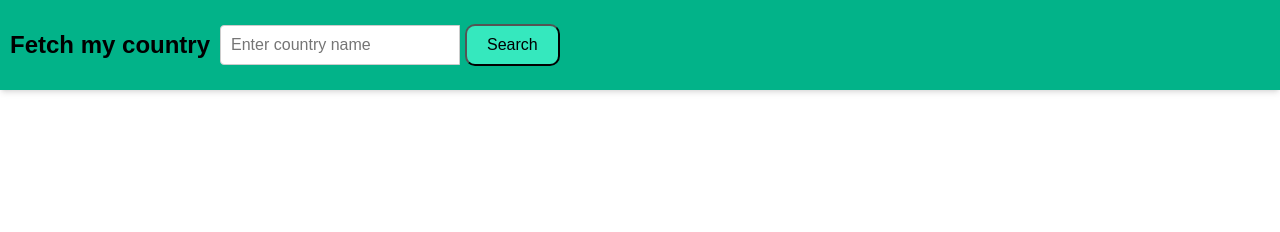
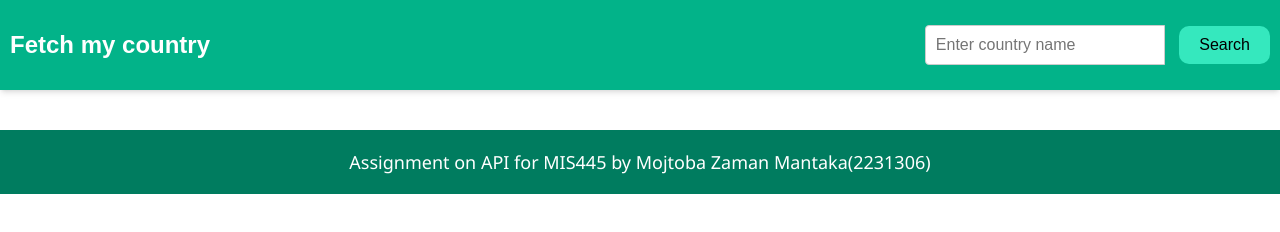
Before and after one commit to itszaman7/mis445assignmentonApi, a plain HTML site: page index.html in a window 1280 px wide. Drawn offline with Linux system fonts and the light colour scheme; no server answers.

Commit message:
Footer update

```diff
--- a/index.html
+++ b/index.html
@@ -3,13 +3,15 @@
     <meta charset="UTF-8">
     <meta name="viewport" content="width=device-width, initial-scale=1.0">
     <link rel="stylesheet" href="style.css">
-    <title>Document</title>
+    <title>Country Details</title>
 </head>
 <body>
     <nav class="navbar">
         <h1>Fetch my country</h1>
+       <div>
         <input type="text" id="search-input" placeholder="Enter country name">
         <button id="search-btn" onclick="searchCountry()">Search</button>
+       </div>
 
     </nav>
 
@@ -20,6 +22,10 @@
     <div class="countryHolder">
     <div class="country" id="countries"></div>
     </div>
+
+    <footer>
+        <h1>Assignment on API for MIS445 by Mojtoba Zaman Mantaka(2231306)</h1>
+    </footer>
     <script src="script.js"></script>
 </body>
 </html>
--- a/style.css
+++ b/style.css
@@ -10,7 +10,7 @@ body {
     width: 100%;
     box-shadow: 0 4px 6px -1px rgba(0,0,0,0.1), 0 2px 4px -2px rgba(0,0,0,0.1);
     display: flex;
-    justify-content: start;
+    justify-content: space-between;
     align-items: center;
     position: relative;
     font-family: 'IBM Plex Sans', sans-serif;
@@ -20,6 +20,7 @@ body {
 .navbar h1 {
     padding-left: 10px;
     margin-right: 10px;
+    color: #fff;
 }
 
 
@@ -98,6 +99,21 @@ body {
     cursor: pointer;
     border-radius: 10px;
     font-size: 16px;
-    margin-left: 5px;
+    margin: 10px;
     outline: none;
+    border: none;
 }
+
+footer {
+    background-color: #007c5f;
+    color: #fff;
+    padding: 20px;
+    text-align: center;
+    font-family: 'Segoe UI', Tahoma, Geneva, Verdana, sans-serif;
+}
+
+footer h1 {
+    font-size: 18px;
+    margin: 0;
+    font-weight: normal;
+}
```
